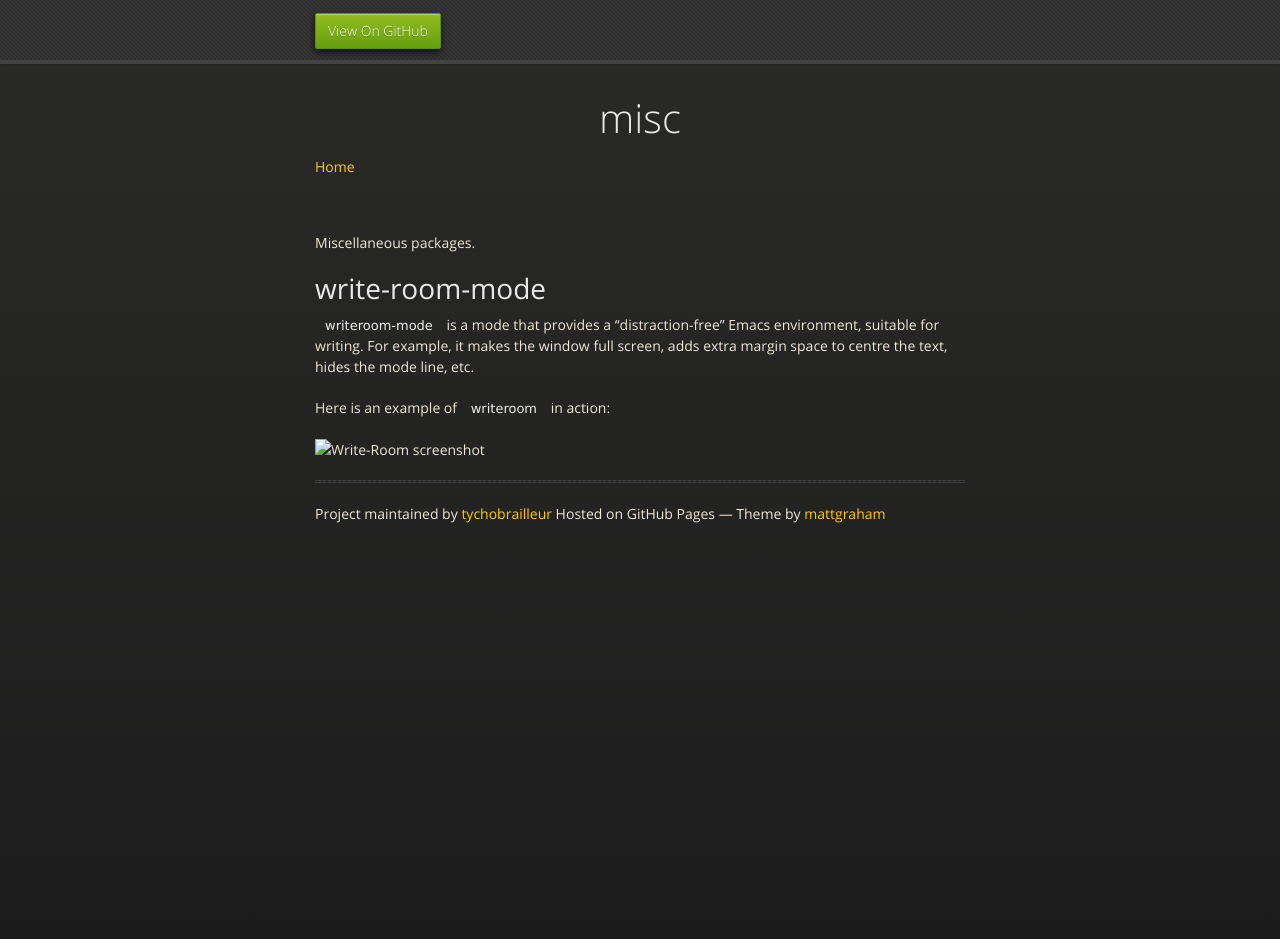
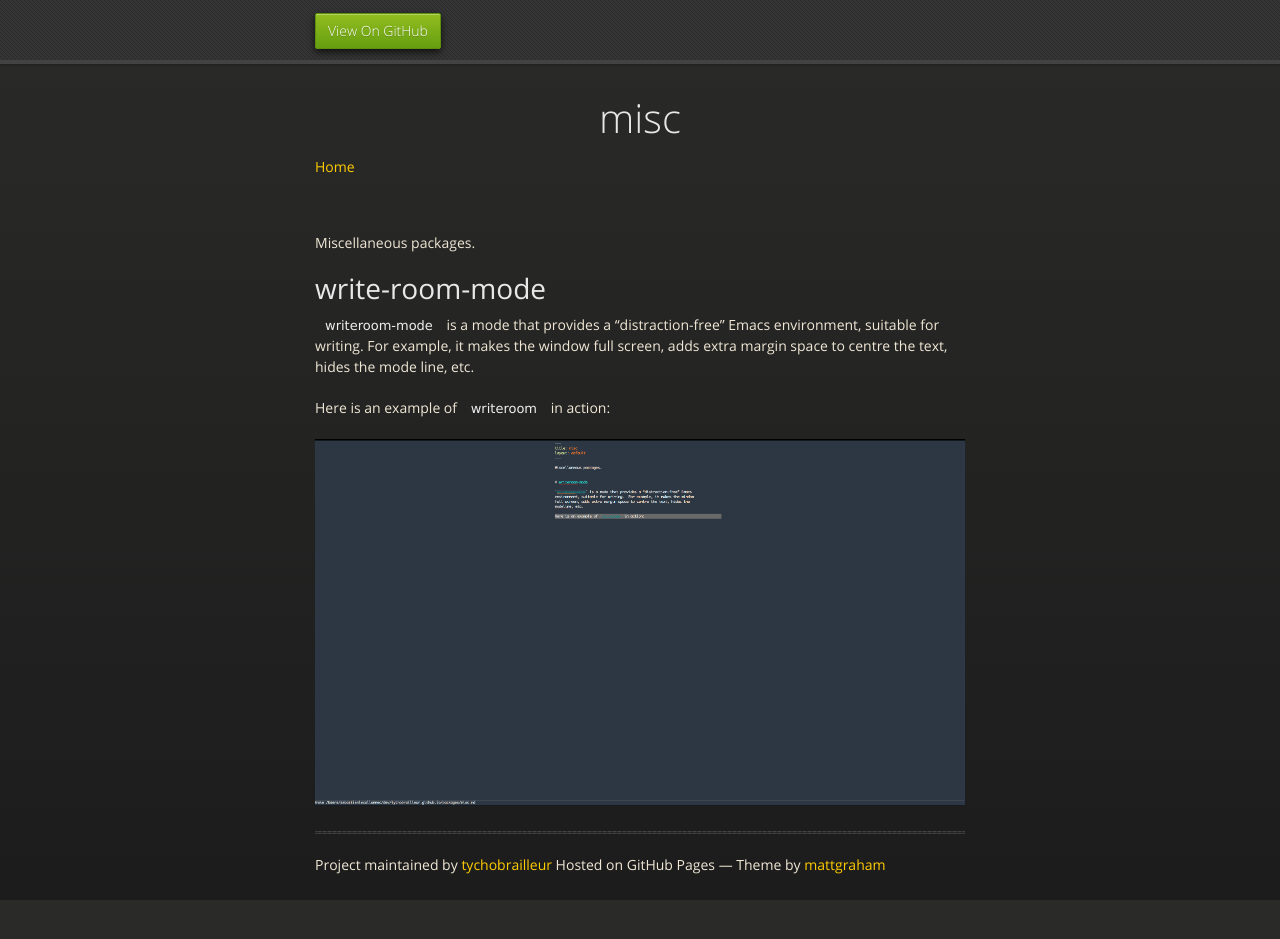
Before and after one commit to tychobrailleur/tychobrailleur.github.io, a Jekyll site: the page built from packages/misc.md, in a window 1280 px wide and 965 px high. Shown: the top 939 px of the window. Built offline with Jekyll 4.4.1, drawn with Linux system fonts in a browser that asks for light colours; nearby versions of some CDN libraries.

Commit message:
Update image markup in markdown.

```diff
--- a/packages/misc.md
+++ b/packages/misc.md
@@ -15,4 +15,4 @@
 
 Here is an example of `writeroom` in action:
 
-![Write-Room screenshot]({{ writeroom.png }})
+![Write-Room screenshot](writeroom.png){:width=600}
```
